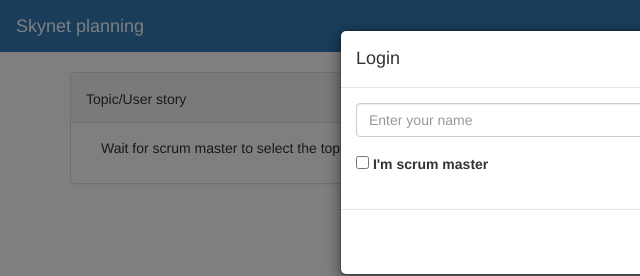
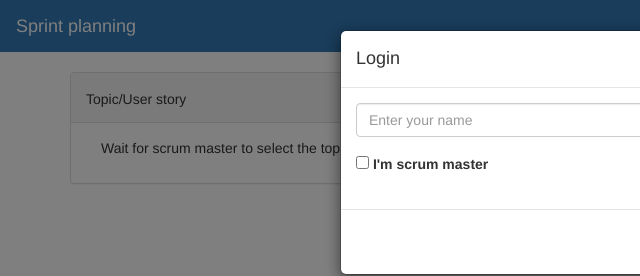
Before and after one commit to saikiran-sheshagiri/sprint-planning, a website: page index.html in a window 1280 px wide. Shown: the top 276 px of the page, 0-640 px from the left. Drawn offline with nearby package versions, Linux system fonts and the light colour scheme; no server answers.

Commit message:
Updated text on sites

```diff
--- a/index.html
+++ b/index.html
@@ -90,7 +90,7 @@
 
 <body>
 	<nav class="navbar navbar-dark bg-primary" style="border-radius: 0px;">
-		<span class="navbar-brand">Skynet planning</span>
+		<span class="navbar-brand">Sprint planning</span>
 	</nav>
 	<div class="container">
 		<div class="row">
```
